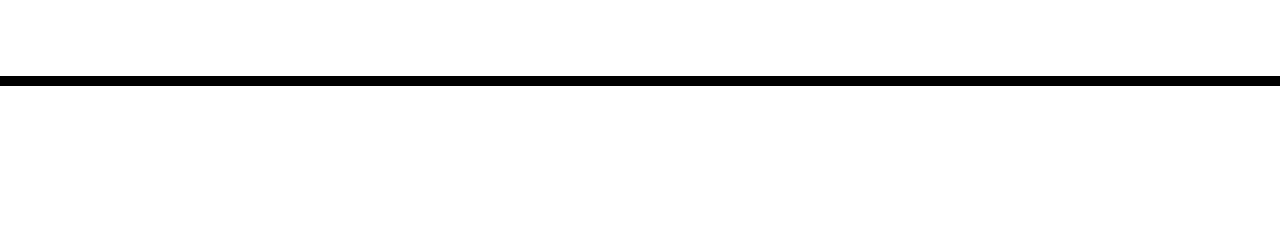
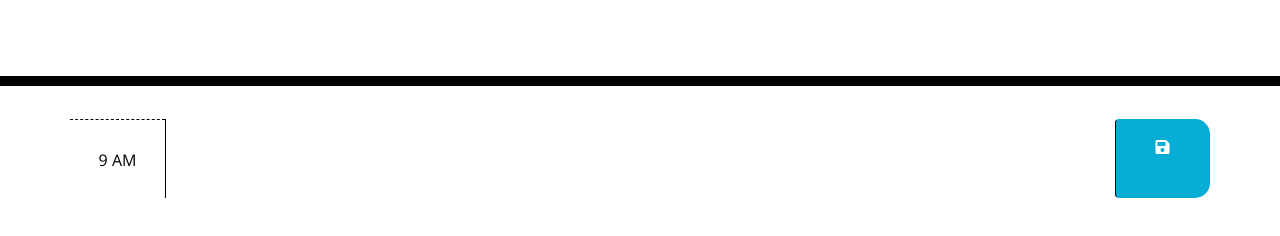
Before and after one commit to MichelleHirano/simplecalendar, a plain HTML site: page index.html in a window 1280 px wide. Shown: the part 182-418 px from the top of the page. Drawn offline with nearby package versions, Linux system fonts and the light colour scheme.

Commit message:
time block

```diff
--- a/index.html
+++ b/index.html
@@ -31,7 +31,16 @@
     </header>
     <div class="container">
       <!-- Timeblocks go here -->
-    </div>
+          <!--Start from 9 AM-->
+          <div id ="hour9" class="row time-block">
+              <div class="col-md-1 hour">
+                9 AM
+              </div>
+              <textarea class="col-md-10 description"></textarea>
+              <button class="btn saveBtn col-md-1"><i class="fas fa-save"></i>
+              </button>
+          </div>
+            </div>
 
     <script src="https://code.jquery.com/jquery-3.4.1.min.js"></script>
     <script src="https://cdnjs.cloudflare.com/ajax/libs/moment.js/2.24.0/moment.min.js"></script>
```
Also changed, not shown: script.js (added).
